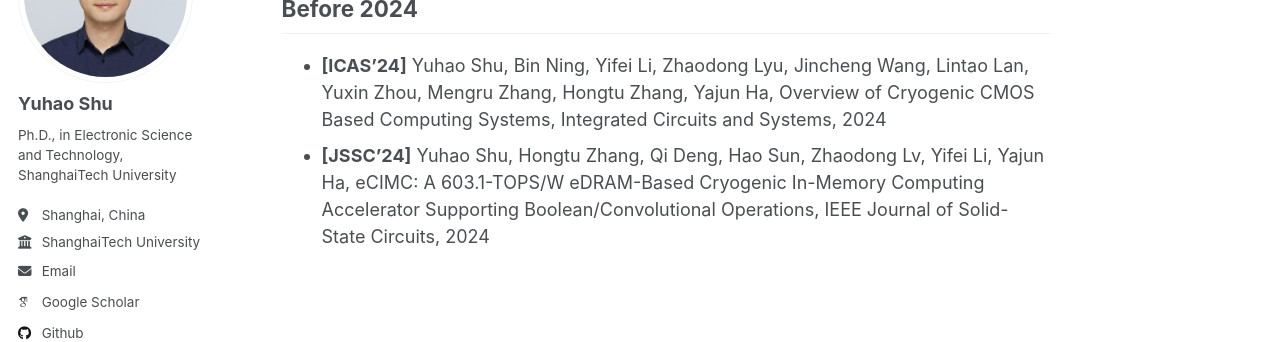
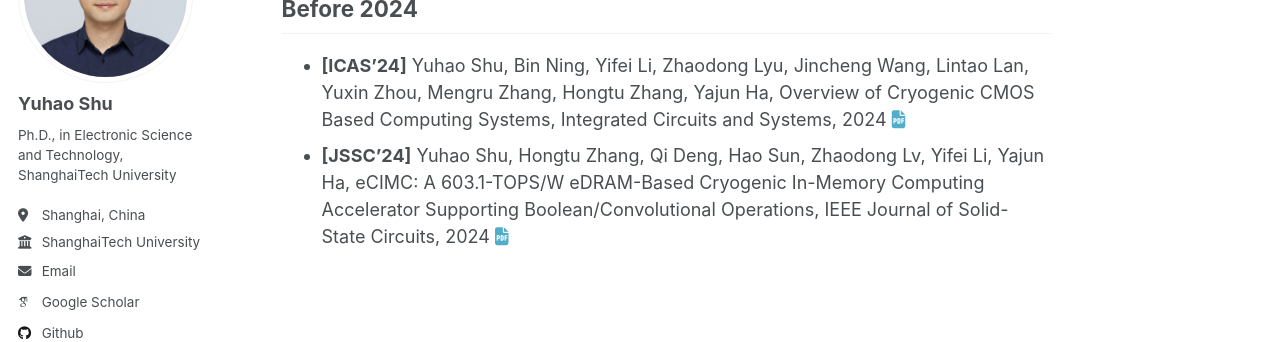
Before and after one commit to beckycaspar/beckycaspar.github.io, a Jekyll site: the page built from _pages/publications.md, in a window 1280 px wide. Shown: the part 198-540 px from the top of the page. Built offline with Jekyll 4.4.1, drawn with Linux system fonts in a browser that asks for light colours; nearby versions of some CDN libraries; some web fonts are replaced.

Commit message:
add pdf logo

```diff
--- a/_pages/publications.md
+++ b/_pages/publications.md
@@ -4,9 +4,12 @@ title: "Selected Publications"
 permalink: /publications/
 author_profile: true
 ---
+<link rel="stylesheet" href="https://cdnjs.cloudflare.com/ajax/libs/font-awesome/6.1.1/css/all.min.css">
+
 
 
 ## Before 2024
 
 * **[ICAS'24]** Yuhao Shu, Bin Ning, Yifei Li, Zhaodong Lyu, Jincheng Wang, Lintao Lan, Yuxin Zhou, Mengru Zhang, Hongtu Zhang, Yajun Ha, Overview of Cryogenic CMOS Based Computing Systems, Integrated Circuits and Systems, 2024
-* **[JSSC'24]** Yuhao Shu, Hongtu Zhang, Qi Deng, Hao Sun, Zhaodong Lv, Yifei Li, Yajun Ha, eCIMC: A 603.1-TOPS/W eDRAM-Based Cryogenic In-Memory Computing Accelerator Supporting Boolean/Convolutional Operations, IEEE Journal of Solid-State Circuits, 2024
+<a href="https://ieeexplore.ieee.org/document/10767292" target="_blank"><i class="fa fa-file-pdf"></i></a>
+* **[JSSC'24]** Yuhao Shu, Hongtu Zhang, Qi Deng, Hao Sun, Zhaodong Lv, Yifei Li, Yajun Ha, eCIMC: A 603.1-TOPS/W eDRAM-Based Cryogenic In-Memory Computing Accelerator Supporting Boolean/Convolutional Operations, IEEE Journal of Solid-State Circuits, 2024 <a href="https://ieeexplore.ieee.org/document/10530243" target="_blank"><i class="fa fa-file-pdf"></i></a>
```
